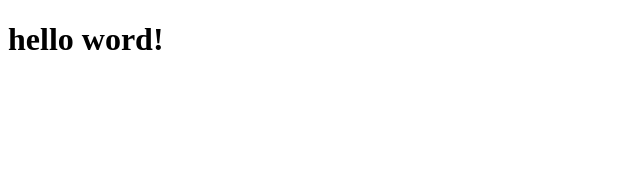
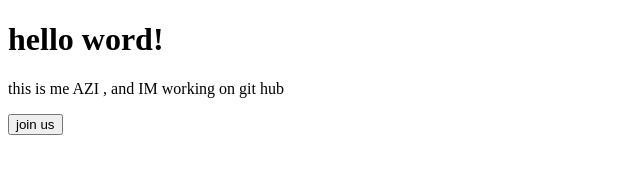
Before and after one commit to Okkhan00/prec-1-repo, a plain HTML site: page index.html in a window 1280 px wide. Shown: the whole page, without its empty margins (0-640 px from the left). Drawn offline with Linux system fonts and the light colour scheme.

Commit message:
add description

```diff
--- a/index.html
+++ b/index.html
@@ -7,5 +7,7 @@
 </head>
 <body>
     <h1>hello word!</h1>
+    <p>this is me AZI , and IM working on git hub</p>
+    <button>join us</button>
 </body>
 </html>
```
